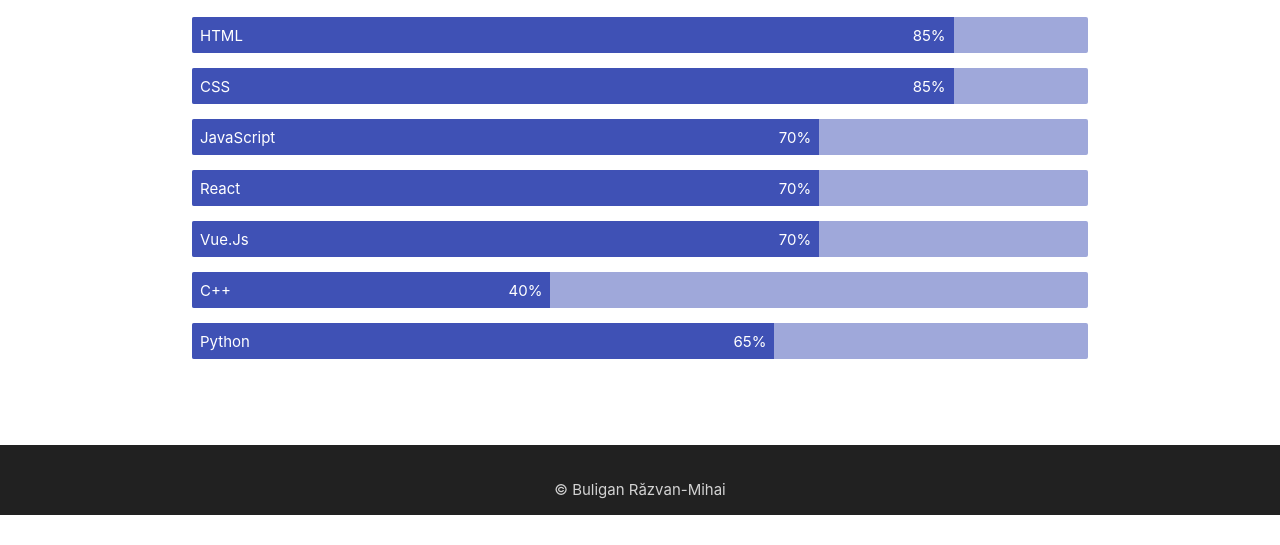
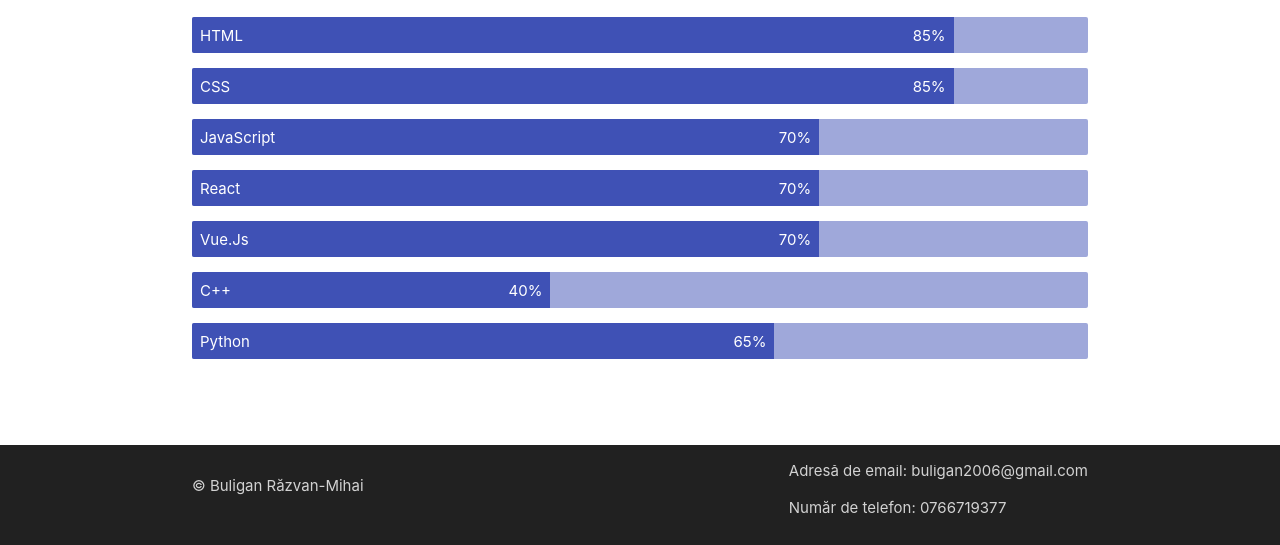
Before and after one commit to BuliganRazvanMihai/BuliganRazvanMihai.github.io, a plain HTML site: page index.html in a window 1280 px wide. Shown: the part 3650-4195 px from the top of the page. Before the commit the page ends 4165 px from the top, so only its background shows below. Drawn offline with nearby package versions, Linux system fonts and the light colour scheme.

Commit message:
Added contact data

```diff
--- a/index.html
+++ b/index.html
@@ -153,7 +153,11 @@
   <!-- Footer -->
   <footer class="page-footer grey darken-4">
     <div class="footer-copyright grey darken-4">
-      <div class="container center-align">&copy; Buligan Răzvan-Mihai</div>
+      <div class="container">&copy; Buligan Răzvan-Mihai
+          <div class="informations">
+          <p>Adresă de email: buligan2006@gmail.com</p><p>Număr de telefon: 0766719377</p>
+      </div>
+        </div>
     </div>
   </footer>
 
--- a/styles.css
+++ b/styles.css
@@ -36,6 +36,12 @@ header{
     background-color: #2A2828;
 }
 
+.informations {
+    float: right;
+    display: inline;
+    margin-top: -2em;
+}
+
 #modded .progress {
     min-height: 36px;
 	overflow: hidden;
```
